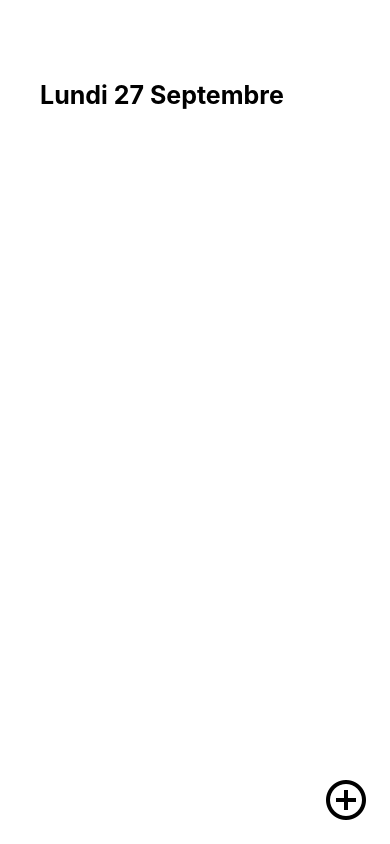
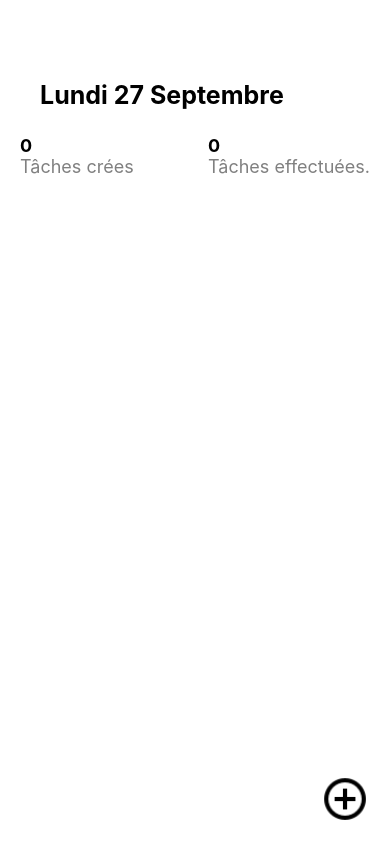
Before and after one commit to Nekall/to-do-list-ReactNative, a React Native app: screen / in a window 390 px wide. Built offline with nearby package versions, Linux system fonts and the light colour scheme.

Commit message:
feat: add counter

```diff
--- /dev/null
+++ b/src/components/Counter/index.js
@@ -0,0 +1,22 @@
+import React from 'react';
+import { StyleSheet, Text, View, Pressable, Image } from 'react-native';
+
+export default function Counter({title, numb}){
+  return(
+    <View>
+      <Text style={styles.numb}>{numb}</Text>
+      <Text style={styles.title}>{title}</Text>
+    </View>
+  )
+}
+
+const styles = StyleSheet.create({
+  numb: {
+    fontWeight: "bold",
+    fontSize: 18,
+  },
+  title: {
+    color: "grey",
+    fontSize: 18,
+  }
+})
--- a/src/components/FloatingBtn/index.js
+++ b/src/components/FloatingBtn/index.js
@@ -20,5 +20,8 @@ export default function FloatingBtn({formVisible, setFormVisible}){
 }
 
 const styles = StyleSheet.create({
-
-});
+  addIcon: {
+      width: 50,
+      height: 50,
+    }
+})
--- a/src/screens/Tasks/TaskForm.js
+++ b/src/screens/Tasks/TaskForm.js
@@ -27,6 +27,7 @@ export default function TodoScreen({ addTask }){
         placeholder="Nouvelle tâche"
       />
       <Button
+        color="grey"
         title="Ajouter"
         onPress={addNewTask}
       />
@@ -45,5 +46,5 @@ const styles = StyleSheet.create({
     borderColor: "#000000",
     padding: 2,
     width: "70%",
-  },
+  }
 });
--- a/src/screens/Tasks/index.js
+++ b/src/screens/Tasks/index.js
@@ -3,6 +3,7 @@ import Header from "../../components/Header";
 import Task from "../../screens/Tasks/Task.js";
 import TaskForm from "../../screens/Tasks/TaskForm.js";
 import FloatingBtn from "../../components/FloatingBtn";
+import Counter from "../../components/Counter";
 import { StyleSheet, Text, View, FlatList, Image, Pressable } from 'react-native';
 
 export default function TodoScreen(){
@@ -63,6 +64,10 @@ export default function TodoScreen(){
         ListHeaderComponent={
           <>
             <Header />
+            <View style={styles.stats}>
+              <Counter numb={tasks.length} title="Tâches crées" />
+              <Counter numb={tasks.filter(t => t.isCompleted === true).length} title="Tâches effectuées." />
+            </View>
             {formVisible && <TaskForm addTask={addTask} />}
           </>
         }
@@ -83,8 +88,10 @@ const styles = StyleSheet.create({
     right: 20,
     bottom: 20,
   },
-  addIcon: {
-      width: 50,
-      height: 50,
-    }
+  stats: {
+    flexDirection: "row",
+    justifyContent: "space-between",
+    marginTop: 10,
+    marginBottom: 10,
+  },
 })
```
